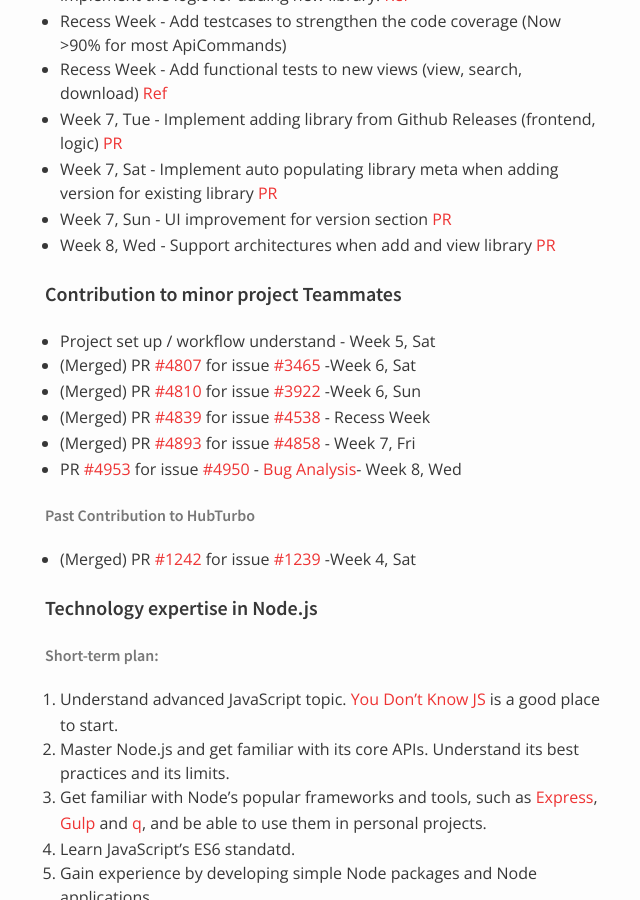
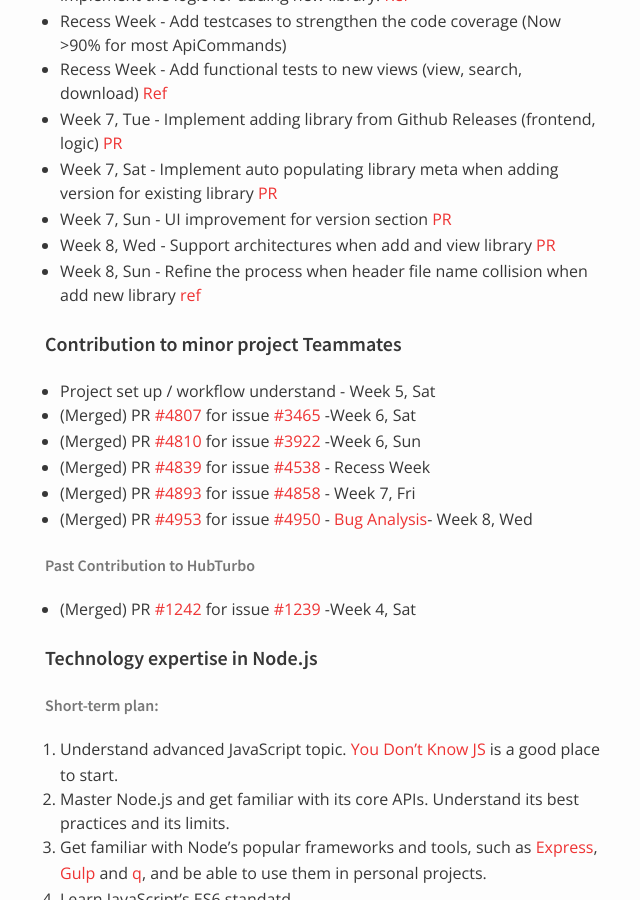
Before and after one commit to nus-oss/cs3281-AY1516S2-website, a Jekyll site: the page built from teams/codebender.md, in a window 1280 px wide and 900 px high, scrolled down 12072 px. Shown: the whole window, without its empty margins (325-965 px from the left). Built offline with Jekyll 4.4.1, drawn with Linux system fonts in a browser that asks for light colours; some of the changed text lies outside the part shown.

Commit message:
Update Jiang Sheng's progress

```diff
--- a/teams/codebender.md
+++ b/teams/codebender.md
@@ -363,6 +363,7 @@ permalink: /teams/codebender/
 * Week 7, Sat - Implement auto populating library meta when adding version for existing library [PR](https://github.com/codebendercc/eratosthenes/pull/50)
 * Week 7, Sun - UI improvement for version section [PR](https://github.com/codebendercc/eratosthenes/pull/51)
 * Week 8, Wed - Support architectures when add and view library [PR](https://github.com/codebendercc/eratosthenes/pull/55)
+* Week 8, Sun - Refine the process when header file name collision when add new library [ref](https://github.com/codebendercc/eratosthenes/commit/c17b3073ae5c7ef5449e04aae9cfdf9924d296f1)
 
 #### Contribution to minor project Teammates
 * Project set up / workflow understand - Week 5, Sat
@@ -370,7 +371,7 @@ permalink: /teams/codebender/
 * (Merged) PR [#4810](https://github.com/TEAMMATES/teammates/pull/4810) for issue [#3922](https://github.com/TEAMMATES/teammates/issues/3922) -Week 6, Sun
 * (Merged) PR [#4839](https://github.com/TEAMMATES/teammates/pull/4839) for issue [#4538](https://github.com/TEAMMATES/teammates/issues/4538) - Recess Week
 * (Merged) PR [#4893](https://github.com/TEAMMATES/teammates/pull/4893) for issue [#4858](https://github.com/TEAMMATES/teammates/issues/4858) - Week 7, Fri
-* PR [#4953](https://github.com/TEAMMATES/teammates/pull/4953) for issue [#4950](https://github.com/TEAMMATES/teammates/issues/4950) -  [Bug Analysis](https://github.com/TEAMMATES/teammates/issues/4950#issuecomment-194369745)- Week 8, Wed
+* (Merged) PR [#4953](https://github.com/TEAMMATES/teammates/pull/4953) for issue [#4950](https://github.com/TEAMMATES/teammates/issues/4950) -  [Bug Analysis](https://github.com/TEAMMATES/teammates/issues/4950#issuecomment-194369745)- Week 8, Wed
 
 ###### Past Contribution to HubTurbo
 * (Merged) PR [#1242](https://github.com/HubTurbo/HubTurbo/pull/1242) for issue [#1239](https://github.com/HubTurbo/HubTurbo/issues/1239) -Week 4, Sat
```
Also changed, not shown: other parts of teams/codebender.md (+1 -0 lines).
